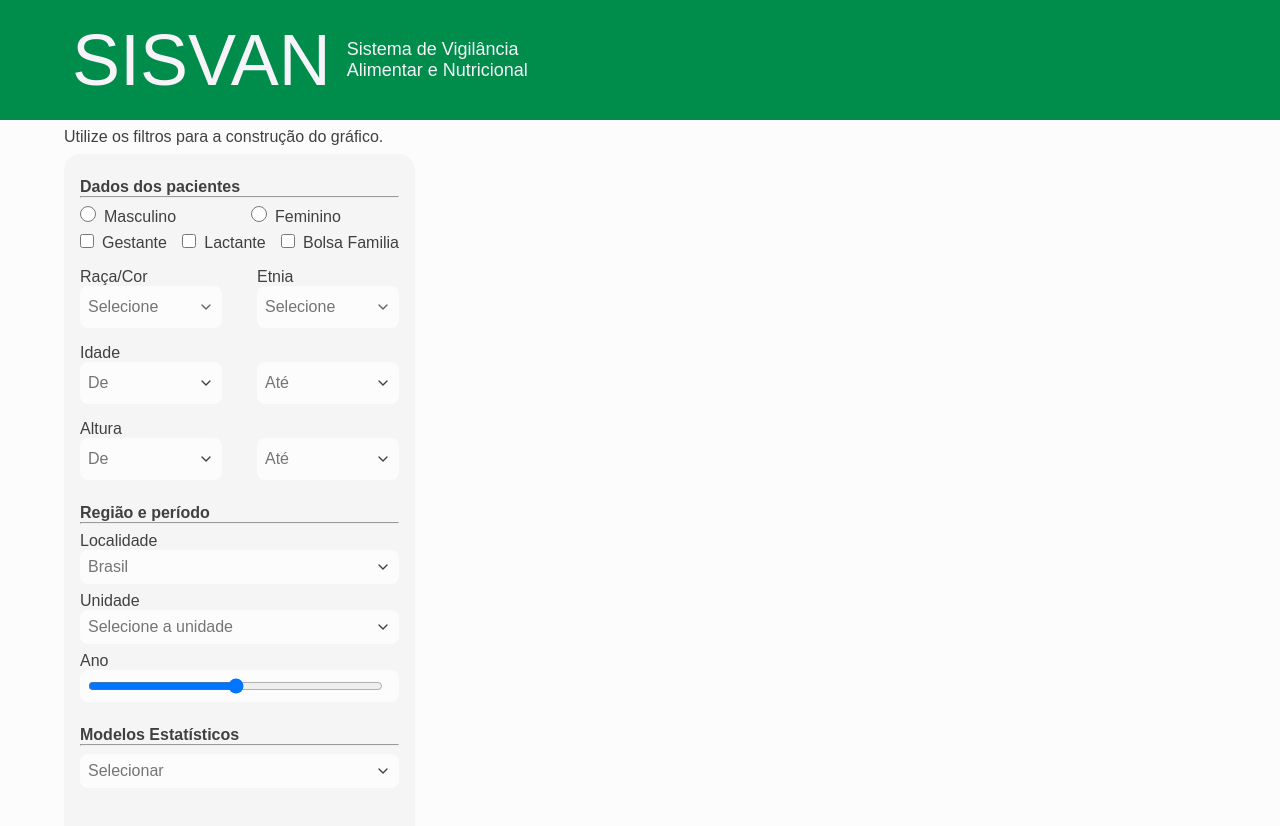
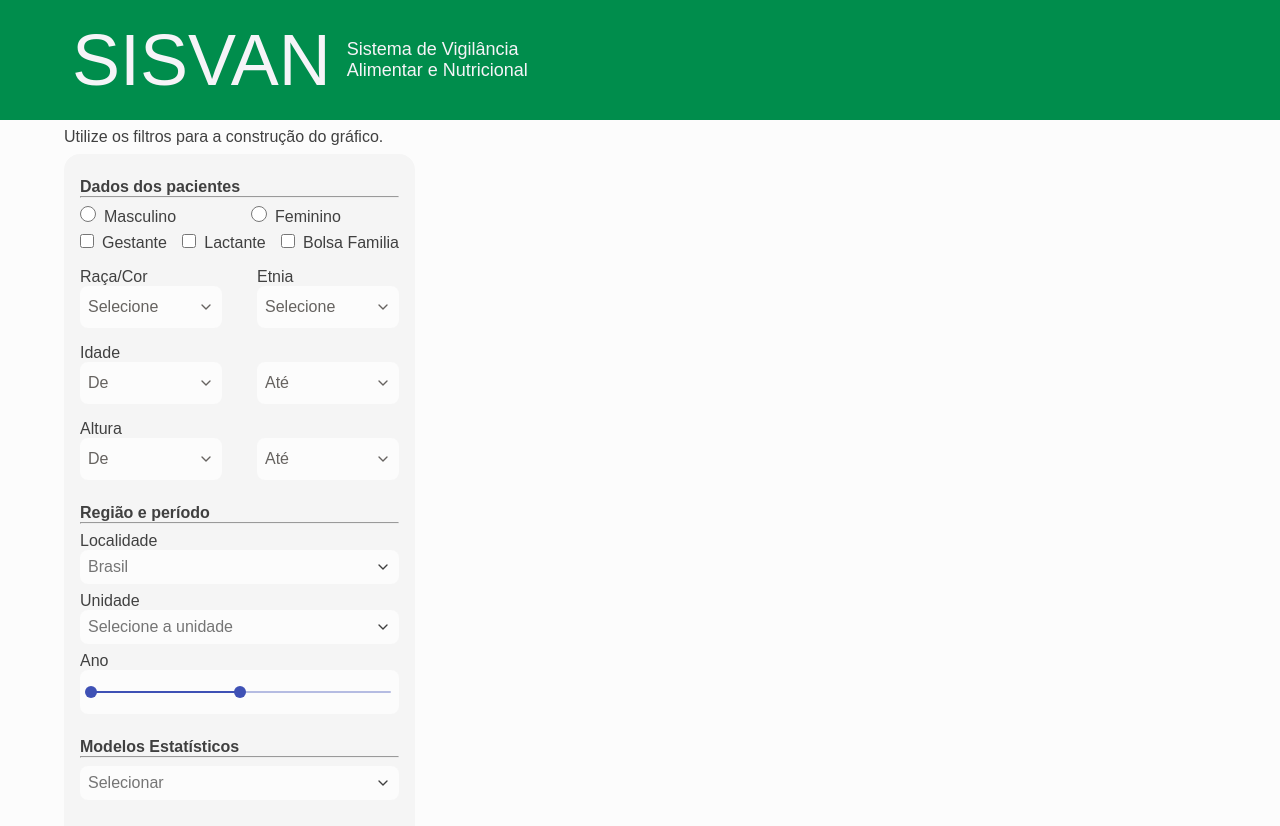
Before and after one commit to leo-nezes/sisvan-frontend, a React (Create React App) app: page / in a window 1280 px wide. Shown: the top 826 px of the page. Built offline with nearby package versions, Linux system fonts and the light colour scheme.

Commit message:
[SISVAN] Componentes - Adicionando atributo ao DropdownList - Adicionando novo componente à tela - Removendo estilizações desnecessárias

```diff
--- a/src/Components/DropdownList/index.tsx
+++ b/src/Components/DropdownList/index.tsx
@@ -4,21 +4,25 @@
 
 import { Container, ButtonBox, OptionsContainer, OptionButton } from './styles';
 
+type OptionsType = string | number;
+
 interface DropdownListProps extends HTMLAttributes<HTMLDivElement> {
-  options: string[];
+  placeholder: string;
+  options: OptionsType[];
 }
 
 const DropdownList: React.FC<DropdownListProps> = ({
+  placeholder,
   options,
 }: DropdownListProps) => {
   const [hide, setHide] = useState(true);
-  const [selectedValue, setSelectedValue] = useState('Selecione');
+  const [selectedValue, setSelectedValue] = useState<OptionsType>(placeholder);
 
   const handleHide = (): void => {
     setHide(!hide);
   };
 
-  const handleChangeValue = (option: string): void => {
+  const handleChangeValue = (option: OptionsType): void => {
     setSelectedValue(option);
     setHide(!hide);
   };
--- a/src/pages/Dashboard/index.tsx
+++ b/src/pages/Dashboard/index.tsx
@@ -1,8 +1,9 @@
-import React from 'react';
+import React, { useState } from 'react';
 
 import { FiChevronDown } from 'react-icons/fi';
+import { Slider } from '@material-ui/core';
 
-import SelectFilterElement from '../../Components/SelectFilterElement';
+import DropdownList from '../../Components/DropdownList';
 
 import {
   Container,
@@ -15,6 +16,13 @@
 } from './styles';
 
 const Dashboard: React.FC = () => {
+  const textValue = (value: number): string => `${value}`;
+  const [value, setValue] = useState<number[]>([1, 50]);
+
+  const handleChange = (event: any, newValue: number | number[]): void => {
+    setValue(newValue as number[]);
+  };
+
   return (
     <Container>
       <Header>
@@ -66,43 +74,51 @@
             <div id="caracteristicas">
               <div>
                 Raça/Cor
-                <div>
-                  <input placeholder="Selecione" />
-                  <FiChevronDown />
-                </div>
+                <DropdownList
+                  placeholder="Selecione"
+                  options={['Preto', 'Pardo', 'Branco', 'Amarelo']}
+                />
               </div>
               <div>
                 Etnia
-                <div>
-                  <input placeholder="Selecione" />
-                  <FiChevronDown />
-                </div>
+                <DropdownList
+                  placeholder="Selecione"
+                  options={[
+                    'Brancos',
+                    'Negros',
+                    'Indígenas',
+                    'Pardos',
+                    'Mulatos',
+                    'Caboclos',
+                    'Cafuzos',
+                  ]}
+                />
               </div>
             </div>
             <div id="idade">
               Idade
               <div>
-                <div>
-                  <input placeholder="De" />
-                  <FiChevronDown />
-                </div>
-                <div>
-                  <input placeholder="Até" />
-                  <FiChevronDown />
-                </div>
+                <DropdownList
+                  placeholder="De"
+                  options={[1, 2, 3, 4, 5, 6, 7, 8, 9, 10]}
+                />
+                <DropdownList
+                  placeholder="Até"
+                  options={[1, 2, 3, 4, 5, 6, 7, 8, 9, 10]}
+                />
               </div>
             </div>
             <div id="altura">
               Altura
               <div>
-                <div>
-                  <input placeholder="De" />
-                  <FiChevronDown />
-                </div>
-                <div>
-                  <input placeholder="Até" />
-                  <FiChevronDown />
-                </div>
+                <DropdownList
+                  placeholder="De"
+                  options={[1, 2, 3, 4, 5, 6, 7, 8, 9, 10]}
+                />
+                <DropdownList
+                  placeholder="Até"
+                  options={[1, 2, 3, 4, 5, 6, 7, 8, 9, 10]}
+                />
               </div>
             </div>
           </PatientsData>
@@ -122,7 +138,15 @@
             </div>
             Ano
             <div>
-              <input type="range" min="0" max="100" />
+              <Slider
+                value={value}
+                step={5}
+                onChange={handleChange}
+                valueLabelDisplay="auto"
+                aria-labelledby="range-slider"
+                getAriaValueText={textValue}
+              />
+              {/* <input type="range" min="0" max="100" /> */}
             </div>
           </RegionPeriod>
 
--- a/src/pages/Dashboard/styles.ts
+++ b/src/pages/Dashboard/styles.ts
@@ -92,31 +92,8 @@
 
   #caracteristicas {
     display: flex;
-    flex-direction: row;
     justify-content: space-between;
     margin-top: 16px;
-
-    div > div {
-      display: flex;
-      height: 42px;
-      width: 142px;
-      padding: 8px;
-      background: #fcfcfc;
-      border-radius: 8px;
-      align-items: center;
-
-      input {
-        flex: 1;
-        background: transparent;
-        border: 0;
-        margin-right: 8px;
-        min-width: 0;
-      }
-    }
-
-    svg {
-      color: #666360;
-    }
   }
 
   #idade,
@@ -127,27 +104,7 @@
       display: flex;
       flex-direction: row;
       justify-content: space-between;
-
-      div {
-        display: flex;
-        height: 42px;
-        width: 142px;
-        padding: 8px;
-        background: #fcfcfc;
-        border-radius: 8px;
-        align-items: center;
-
-        input {
-          flex: 1;
-          background: transparent;
-          border: 0;
-          margin-right: 8px;
-          min-width: 0;
-        }
-      }
     }
-
-    /* background: red; */
   }
 `;
 
```
